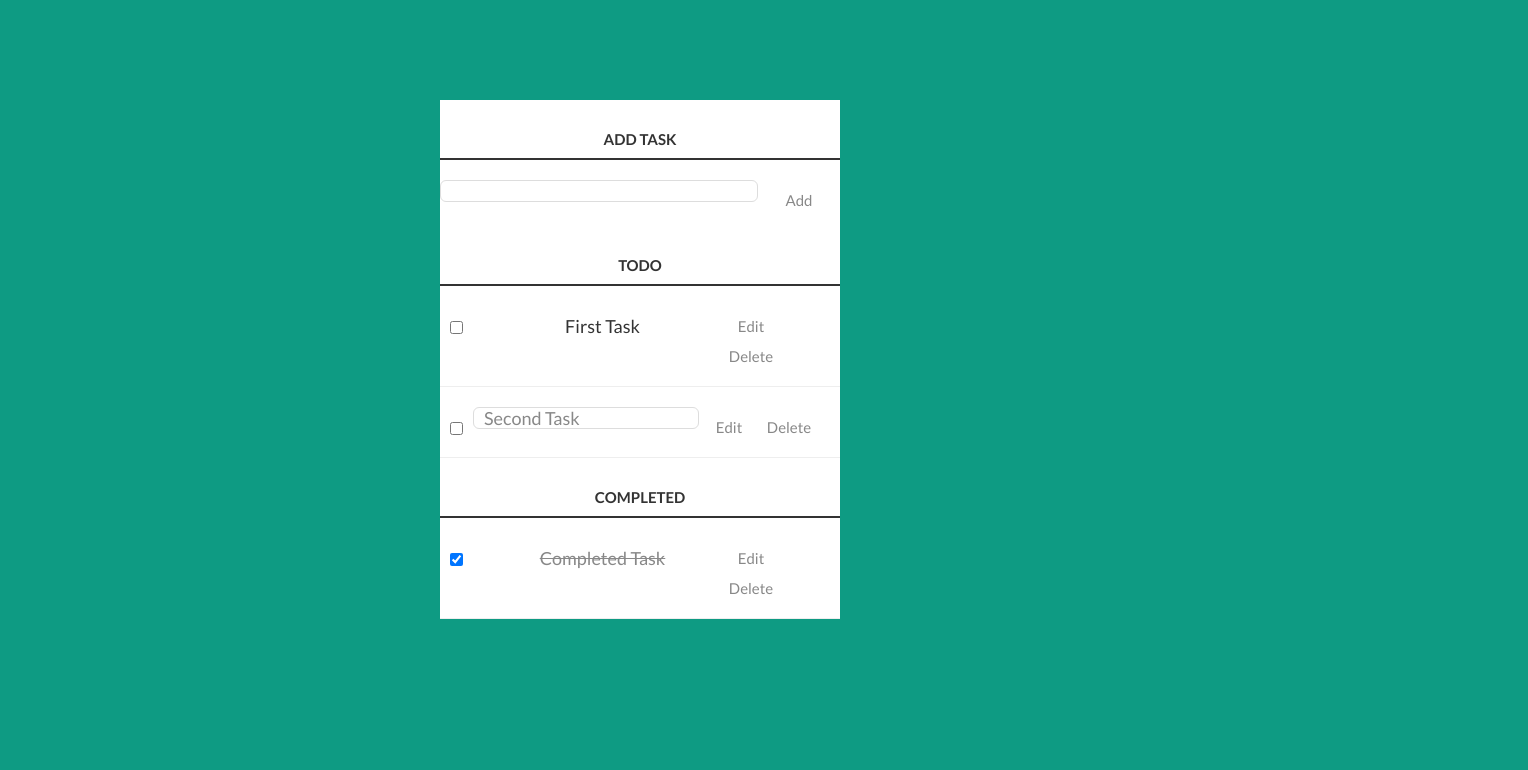
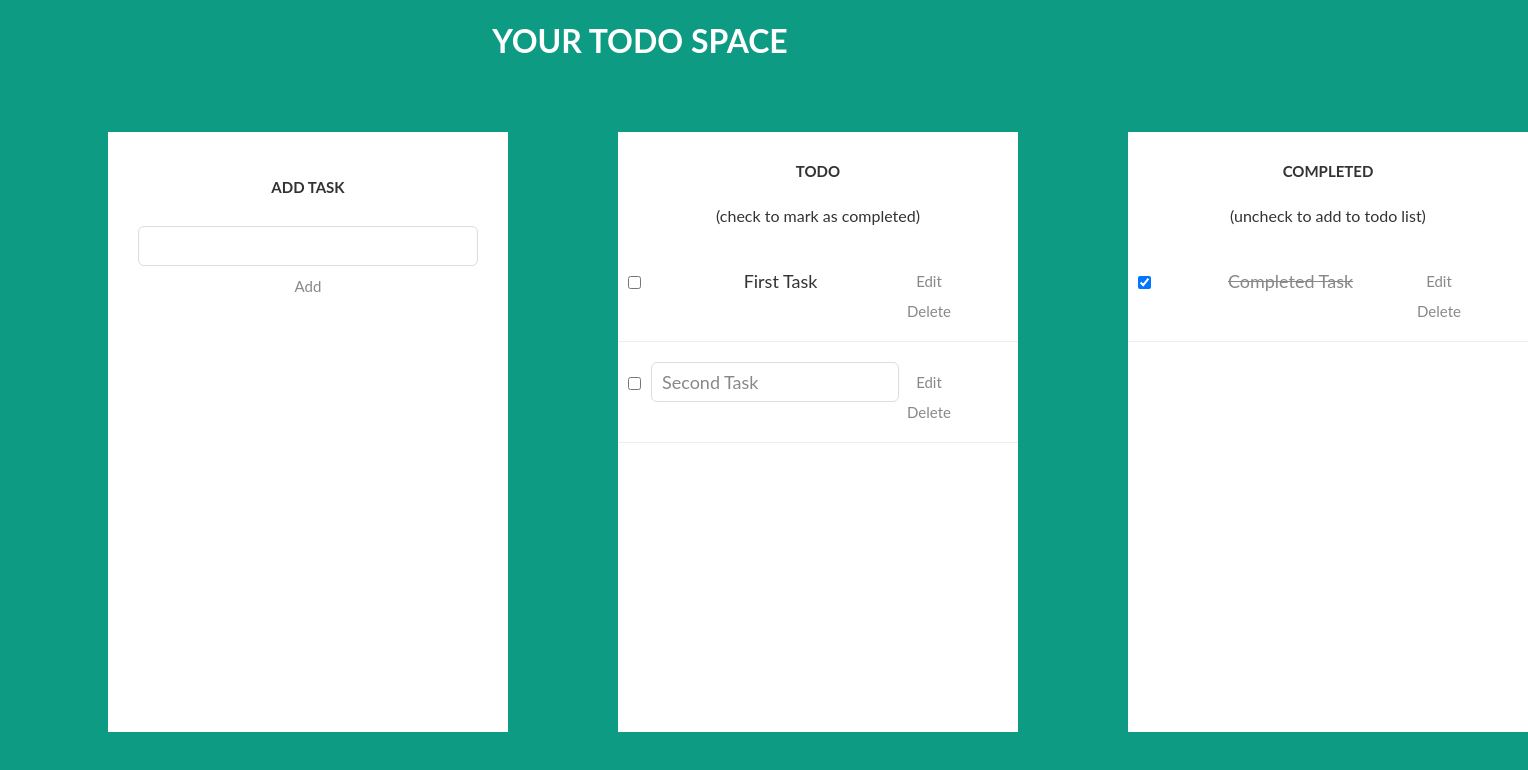
Before and after one commit to jazirk/NewToDo, a plain HTML site: page index.html in a window 1280 px wide. Shown: the whole page, 1528 px wide, since content can reach past the window. Drawn offline with Linux system fonts and the light colour scheme.

Commit message:
Version 2
CSS grid for styling

```diff
--- a/css/style.scss
+++ b/css/style.scss
@@ -4,12 +4,19 @@ body {
   color: #333;
   font-family: Lato, sans-serif;
 }
-.container {
-  display: block;
-  width: 400px;
-  margin: 100px auto 0;
-  background-color: #fff;
-}
+#demo {
+  display: grid;
+  grid-template-columns: 1fr 1fr 1fr;;
+  }
+
+  .container {
+      display: block;
+      width: 400px;
+      height: 600px;
+      margin: 50px 10px 300px 100px;
+      background-color: #fff;
+      border: black;;
+    }
 ul {
   margin: 0;
   padding: 0;
@@ -41,6 +48,11 @@ button{
     }
 }
 
+h1
+{
+  text-align: center;
+  color: #fff;
+}
 
 
 h3,
@@ -48,7 +60,7 @@ label[for='new-task'] {
   color: #333;
   font-weight: 700;
   font-size: 15px;
-  border-bottom: 2px solid #333;
+
   padding: 30px 0 10px;
   margin: 0;
   text-transform: uppercase;
@@ -75,7 +87,7 @@ label[for='new-task'] {
   margin: 0 0 20px;
 }
 input#new-task {
-  float: left;
+
   width: 318px;
 }
 p
--- a/index.html
+++ b/index.html
@@ -1,19 +1,26 @@
-<html>
+<!DOCTYPE html>
+<html lang="en">
 <head>
-    <title>Todo List</title>
-    <link href='https://fonts.googleapis.com/css?family=Lato:300,400,700' rel='stylesheet' type='text/css'>
-    <link rel="stylesheet" href="css/style.css" type="text/css" media="screen" charset="utf-8">
-
+    <meta charset="UTF-8">
+    <meta name="viewport" content="width=device-width, initial-scale=1.0">
+    <meta http-equiv="X-UA-Compatible" content="ie=edge">
+    <title>Document</title>
+    <link rel="stylesheet" href="css/style.css">
 </head>
 <body>
+  <h1>YOUR TODO SPACE</h1>
+    <div id="demo">
+
         <div class="container">
                 <p>
                         <label for="new-task">Add Task</label>
                         <input id="new-task" type="text">
-        <button>Add</button>
+                        <button class="btn success">Add</button>
                       </p>
-
+        </div>
+        <div class="container">
                 <h3>Todo</h3>
+                <p>(check to mark as completed)</p>
                 <ul id="incomplete-tasks">
                   <li>
                     <input type="checkbox">
@@ -30,8 +37,10 @@
                     <button class="delete">Delete</button>
                   </li>
                 </ul>
-
+        </div>
+        <div class="container">
                 <h3>Completed</h3>
+                <p>(uncheck to add to todo list)</p>
                 <ul id="completed-tasks">
                   <li>
                     <input type="checkbox" checked="">
@@ -42,6 +51,8 @@
                   </li>
                 </ul>
         </div>
+
+    </div>
     <script src="index.js"></script>
 </body>
 </html>
```
Also changed, not shown: css/style.css, 1 other file. Lines whose indentation alone changed are shown as unchanged.
